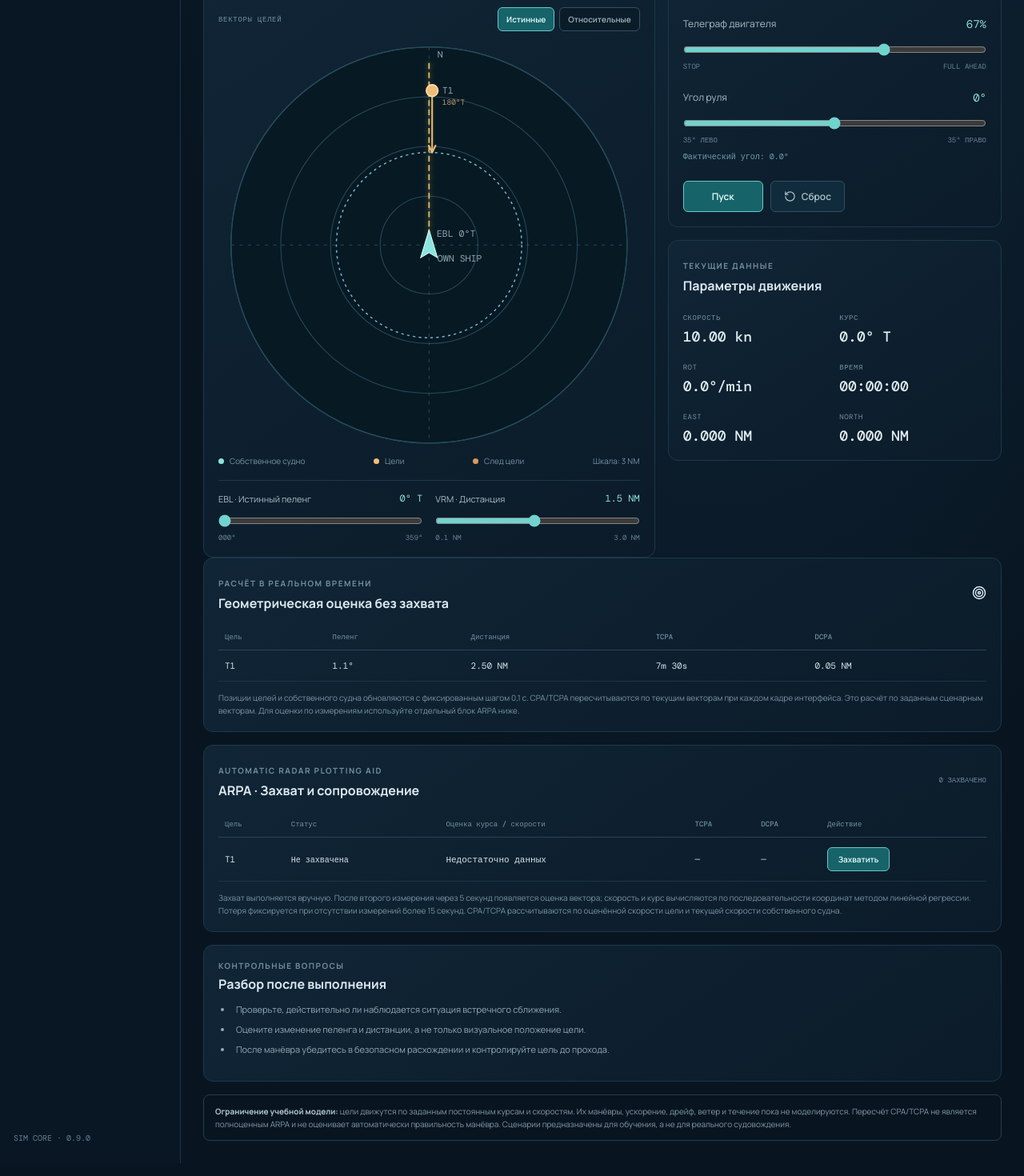
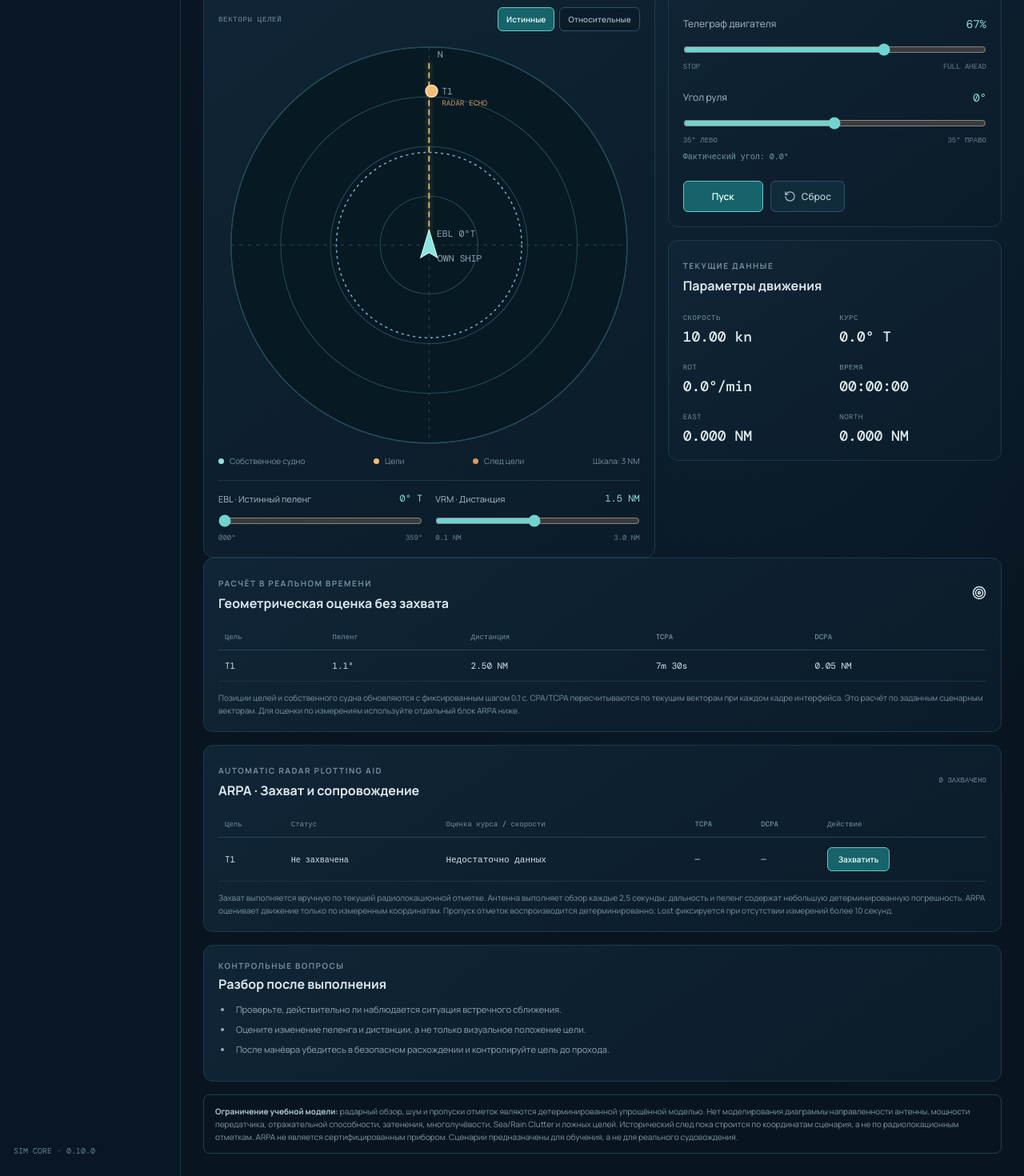
Before and after one commit to quvok/OpenOOW, a React (Vite) app: page / in a window 1280 px wide. Shown: the part 497-1967 px from the top of the page at 80% size. Built offline with nearby package versions, Linux system fonts and the light colour scheme.

Commit message:
Connect radar scans and measured echoes to ARPA

```diff
--- a/src/ui/App.tsx
+++ b/src/ui/App.tsx
@@ -5,6 +5,7 @@ import { advanceVessel, calculateCpa, type VesselState } from "../core/navigatio
 import { motionVectorToRadar, projectRelativePosition, type RadarVectorMode } from "../core/radar";
 import { createRadarTrackHistory, recordRadarTracks } from "../core/radarTracks";
 import { acquireArpaTarget, calculateArpaSolution, updateArpaTracks, type ArpaTrackSet } from "../core/arpa";
+import { DEFAULT_RADAR_CONFIG, isRadarScanDue, measureRadarContacts, type RadarScanClock } from "../core/radarMeasurements";
 import { INITIAL_SHIP_STATE, stepShip, type ShipDynamicsState } from "../core/shipDynamics";
 import { ENCOUNTER_SCENARIOS, getScenarioTargetCpa, type EncounterScenario } from "../core/scenarios";
 
@@ -52,10 +53,13 @@ export default function App() {
   const [targets, setTargets] = useState<VesselState[]>(() => ENCOUNTER_SCENARIOS[0].targets.map((target) => ({ ...target })));
   const [tracks, setTracks] = useState(() => createRadarTrackHistory(ENCOUNTER_SCENARIOS[0].targets));
   const [arpaTracks, setArpaTracks] = useState<ArpaTrackSet>({});
+  const [radarMeasurements, setRadarMeasurements] = useState(() => measureRadarContacts({ xNm: 0, yNm: 0 }, ENCOUNTER_SCENARIOS[0].targets, 0, 0));
   const shipRef = useRef<ShipDynamicsState>(ship);
   const targetsRef = useRef<VesselState[]>(targets);
   const tracksRef = useRef(tracks);
   const arpaTracksRef = useRef<ArpaTrackSet>({});
+  const radarMeasurementsRef = useRef(radarMeasurements);
+  const radarScanClockRef = useRef<RadarScanClock>({ lastScanSeconds: 0, scanNumber: 0 });
   const accumulatorRef = useRef(0);
 
   const updateShip = (update: (current: ShipDynamicsState) => ShipDynamicsState) => {
@@ -80,13 +84,28 @@ export default function App() {
         // Advance own ship and all traffic in one shared fixed-step clock.
         // This prevents the two sets of vessels from ever accumulating different time.
         const result = advanceFixedSteps(
-          { ownShip: shipRef.current, targets: targetsRef.current, tracks: tracksRef.current, arpa: arpaTracksRef.current },
+          { ownShip: shipRef.current, targets: targetsRef.current, tracks: tracksRef.current, arpa: arpaTracksRef.current, radarMeasurements: radarMeasurementsRef.current, radarScan: radarScanClockRef.current },
           elapsedSeconds,
           accumulatorRef.current,
           STEP_SECONDS,
           (current, dtSeconds) => {
             const nextOwnShip = stepShip(current.ownShip, dtSeconds);
             const nextTargets = current.targets.map((target) => advanceVessel(target, dtSeconds));
+            let nextMeasurements = current.radarMeasurements;
+            let nextScan = current.radarScan;
+            let nextArpa = current.arpa;
+            if (isRadarScanDue(nextOwnShip.elapsedSeconds, current.radarScan, DEFAULT_RADAR_CONFIG)) {
+              const scanNumber = current.radarScan.scanNumber + 1;
+              nextMeasurements = measureRadarContacts(
+                { xNm: nextOwnShip.eastNm, yNm: nextOwnShip.northNm },
+                nextTargets,
+                nextOwnShip.elapsedSeconds,
+                scanNumber,
+                DEFAULT_RADAR_CONFIG,
+              );
+              nextScan = { lastScanSeconds: nextOwnShip.elapsedSeconds, scanNumber };
+              nextArpa = updateArpaTracks(current.arpa, nextMeasurements, nextOwnShip.elapsedSeconds, 10);
+            }
             return {
               ownShip: nextOwnShip,
               targets: nextTargets,
@@ -94,7 +113,9 @@ export default function App() {
                 xNm: nextOwnShip.eastNm,
                 yNm: nextOwnShip.northNm,
               }),
-              arpa: updateArpaTracks(current.arpa, nextTargets, nextOwnShip.elapsedSeconds),
+              arpa: nextArpa,
+              radarMeasurements: nextMeasurements,
+              radarScan: nextScan,
             };
           },
         );
@@ -103,12 +124,15 @@ export default function App() {
         targetsRef.current = result.state.targets;
         tracksRef.current = result.state.tracks;
         arpaTracksRef.current = result.state.arpa;
+        radarMeasurementsRef.current = result.state.radarMeasurements;
+        radarScanClockRef.current = result.state.radarScan;
         accumulatorRef.current = result.accumulatorSeconds;
         if (result.stepsExecuted > 0) {
           setShip(result.state.ownShip);
           setTargets(result.state.targets);
           setTracks(result.state.tracks);
           setArpaTracks(result.state.arpa);
+          setRadarMeasurements(result.state.radarMeasurements);
         }
       }
 
@@ -136,6 +160,10 @@ export default function App() {
     setTracks(nextTracks);
     arpaTracksRef.current = {};
     setArpaTracks({});
+    const initialMeasurements = measureRadarContacts({ xNm: nextShip.eastNm, yNm: nextShip.northNm }, nextTargets, 0, 0, DEFAULT_RADAR_CONFIG);
+    radarMeasurementsRef.current = initialMeasurements;
+    setRadarMeasurements(initialMeasurements);
+    radarScanClockRef.current = { lastScanSeconds: 0, scanNumber: 0 };
   };
 
   const reset = () => {
@@ -152,12 +180,16 @@ export default function App() {
     setTracks(resetTracks);
     arpaTracksRef.current = {};
     setArpaTracks({});
+    const initialMeasurements = measureRadarContacts({ xNm: resetShip.eastNm, yNm: resetShip.northNm }, resetTargets, 0, 0, DEFAULT_RADAR_CONFIG);
+    radarMeasurementsRef.current = initialMeasurements;
+    setRadarMeasurements(initialMeasurements);
+    radarScanClockRef.current = { lastScanSeconds: 0, scanNumber: 0 };
   };
 
   const acquireTarget = (targetId: string) => {
-    const target = targetsRef.current.find((item) => item.id === targetId);
-    if (!target) return;
-    const next = { ...arpaTracksRef.current, [targetId]: acquireArpaTarget(target, shipRef.current.elapsedSeconds) };
+    const measurement = radarMeasurementsRef.current.find((item) => item.id === targetId);
+    if (!measurement) return;
+    const next = { ...arpaTracksRef.current, [targetId]: acquireArpaTarget(measurement, measurement.timeSeconds) };
     arpaTracksRef.current = next;
     setArpaTracks(next);
   };
@@ -186,7 +218,7 @@ export default function App() {
       <div className="side-link active"><Gauge size={17}/>Динамика судна</div>
       <div className="side-link"><Anchor size={17}/>Маневрирование</div>
       <div className="side-link"><Waves size={17}/>Внешняя среда</div>
-      <div className="sidebar-foot">SIM CORE · 0.9.0</div>
+      <div className="sidebar-foot">SIM CORE · 0.10.0</div>
     </aside>
     <section className="workspace">
       <header className="topbar">
@@ -224,8 +256,11 @@ export default function App() {
             <circle cx={x} cy={y} r={vrmRadiusPx} className="vrm-ring"/>
             <path d={"M" + x + " " + y + " L" + eblX + " " + eblY} className="ebl-line"/>
             <text x={x + 9} y={y - 10}>EBL {eblBearingDeg.toFixed(0)}°T</text>
-            {targets.map((target) => {
-              const point = projectRelativePosition(ownVessel, target, RADAR_RANGE_NM, RADAR_RADIUS_PX, RADAR_CENTER);
+            {radarMeasurements.map((measurement) => {
+              const target = targets.find((item) => item.id === measurement.id);
+              if (!target) return null;
+              const track = arpaTracks[measurement.id];
+              const point = projectRelativePosition(ownVessel, measurement, RADAR_RANGE_NM, RADAR_RADIUS_PX, RADAR_CENTER);
               const history = tracks[target.id] ?? [];
               const trailPoints = [...history, {
                 xNm: target.xNm - ownVessel.xNm,
@@ -235,7 +270,12 @@ export default function App() {
                 .map((sample) => projectRelativePosition({ xNm: 0, yNm: 0 }, sample, RADAR_RANGE_NM, RADAR_RADIUS_PX, RADAR_CENTER))
                 .filter((sample) => Math.hypot(sample.x - RADAR_CENTER, sample.y - RADAR_CENTER) <= RADAR_RADIUS_PX);
               const trailPath = trailPoints.map((sample) => sample.x.toFixed(1) + "," + sample.y.toFixed(1)).join(" ");
-              const vector = motionVectorToRadar(ownVessel, target, vectorMode, RADAR_VECTOR_MINUTES, RADAR_RANGE_NM, RADAR_RADIUS_PX);
+              const estimatedTarget = track?.estimatedCourseDeg !== null && track?.estimatedCourseDeg !== undefined && track.estimatedSpeedKn !== null
+                ? { courseDeg: track.estimatedCourseDeg, speedKn: track.estimatedSpeedKn }
+                : null;
+              const vector = estimatedTarget
+                ? motionVectorToRadar(ownVessel, estimatedTarget, vectorMode, RADAR_VECTOR_MINUTES, RADAR_RANGE_NM, RADAR_RADIUS_PX)
+                : { dx: 0, dy: 0 };
               const vectorLength = Math.hypot(vector.dx, vector.dy);
               const unitX = vectorLength > 0 ? vector.dx / vectorLength : 0;
               const unitY = vectorLength > 0 ? vector.dy / vectorLength : 0;
@@ -250,11 +290,11 @@ export default function App() {
               return <g key={target.id}>
                 {trailPoints.length > 1 && <polyline points={trailPath} className="target-trail"/>}
                 <g transform={"translate(" + point.x + " " + point.y + ")"}>
-                <path d={"M0 0 L" + vector.dx + " " + vector.dy} className="target-vector"/>
-                {vectorLength > 0 && <path d={arrowHead} className="target-vector-head"/>}
+                {estimatedTarget && <path d={"M0 0 L" + vector.dx + " " + vector.dy} className="target-vector"/>}
+                {estimatedTarget && vectorLength > 0 && <path d={arrowHead} className="target-vector-head"/>}
                 <circle r="7" className="target-echo"/>
                 <text x="12" y="4">{target.id}</text>
-                <text x="12" y="17" className="target-course-label">{target.courseDeg.toFixed(0)}°T</text>
+                <text x="12" y="17" className="target-course-label">{estimatedTarget ? estimatedTarget.courseDeg.toFixed(0) + "°T" : "RADAR ECHO"}</text>
                 </g>
               </g>;
             })}
@@ -310,7 +350,9 @@ export default function App() {
         <div className="cpa-table-wrap"><table className="cpa-table arpa-table"><thead><tr><th>Цель</th><th>Статус</th><th>Оценка курса / скорости</th><th>TCPA</th><th>DCPA</th><th>Действие</th></tr></thead><tbody>
           {targets.map((target) => {
             const track = arpaTracks[target.id];
-            const solution = track ? calculateArpaSolution(track, target, ownVessel) : null;
+            const latestMeasurement = radarMeasurements.find((item) => item.id === target.id) ??
+              (track?.measurements.length ? track.measurements[track.measurements.length - 1] : null);
+            const solution = track && latestMeasurement ? calculateArpaSolution(track, latestMeasurement, ownVessel) : null;
             const statusLabel = !track ? "Не захвачена" : track.status === "acquiring" ? "Захват" : track.status === "tracking" ? "Сопровождение" : "Потеряна";
             return <tr key={target.id}>
               <td>{target.id}</td>
@@ -320,17 +362,17 @@ export default function App() {
                 : "Недостаточно данных"}</td>
               <td>{solution ? formatMinutes(solution.tcpaMin) : "—"}</td>
               <td>{solution?.dcpaNm !== null && solution?.dcpaNm !== undefined ? solution.dcpaNm.toFixed(2) + " NM" : "—"}</td>
-              <td>{track ? <button className="secondary arpa-action" onClick={() => releaseTarget(target.id)}>Снять</button> : <button className="primary arpa-action" onClick={() => acquireTarget(target.id)}>Захватить</button>}</td>
+              <td>{track ? <button className="secondary arpa-action" onClick={() => releaseTarget(target.id)}>Снять</button> : <button className="primary arpa-action" disabled={!radarMeasurements.some((item) => item.id === target.id)} onClick={() => acquireTarget(target.id)}>Захватить</button>}</td>
             </tr>;
           })}
         </tbody></table></div>
-        <p className="cpa-note">Захват выполняется вручную. После второго измерения через 5 секунд появляется оценка вектора; скорость и курс вычисляются по последовательности координат методом линейной регрессии. Потеря фиксируется при отсутствии измерений более 15 секунд. CPA/TCPA рассчитываются по оценённой скорости цели и текущей скорости собственного судна.</p>
+        <p className="cpa-note">Захват выполняется вручную по текущей радиолокационной отметке. Антенна выполняет обзор каждые 2,5 секунды; дальность и пеленг содержат небольшую детерминированную погрешность. ARPA оценивает движение только по измеренным координатам. Пропуск отметок воспроизводится детерминированно; Lost фиксируется при отсутствии измерений более 10 секунд.</p>
       </section>
       <section className="panel debrief-panel">
         <div className="eyebrow">КОНТРОЛЬНЫЕ ВОПРОСЫ</div><h2>Разбор после выполнения</h2>
         <ul>{activeScenario.debrief.map((item,index)=><li key={index}>{item}</li>)}</ul>
       </section>
-      <div className="notice"><b>Ограничение учебной модели:</b> цели движутся по заданным постоянным курсам и скоростям. Их манёвры, ускорение, дрейф, ветер и течение пока не моделируются. Пересчёт CPA/TCPA не является полноценным ARPA и не оценивает автоматически правильность манёвра. Сценарии предназначены для обучения, а не для реального судовождения.</div>
+      <div className="notice"><b>Ограничение учебной модели:</b> радарный обзор, шум и пропуски отметок являются детерминированной упрощённой моделью. Нет моделирования диаграммы направленности антенны, мощности передатчика, отражательной способности, затенения, многолучёвости, Sea/Rain Clutter и ложных целей. Исторический след пока строится по координатам сценария, а не по радиолокационным отметкам. ARPA не является сертифицированным прибором. Сценарии предназначены для обучения, а не для реального судовождения.</div>
     </section>
   </main>;
 }
```
